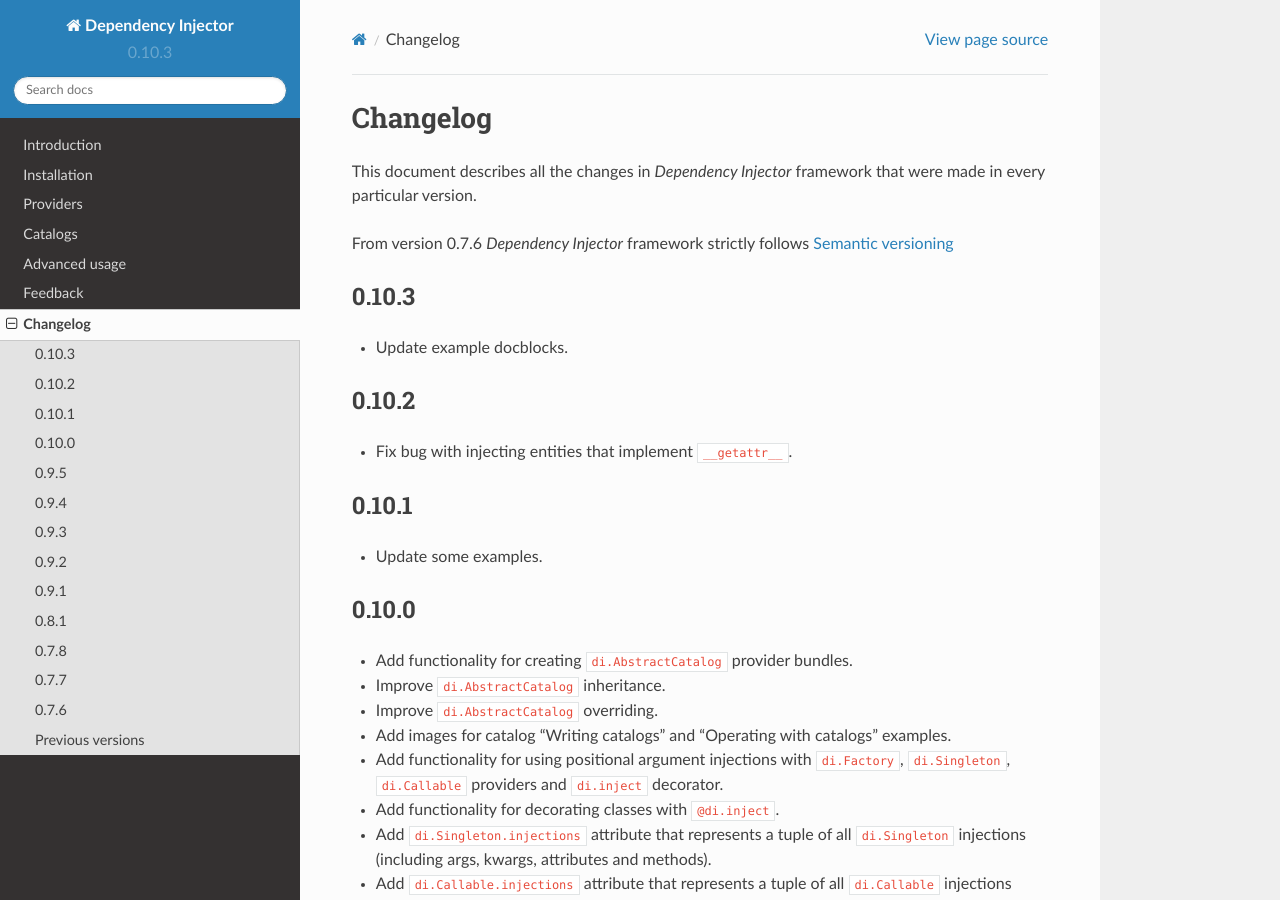
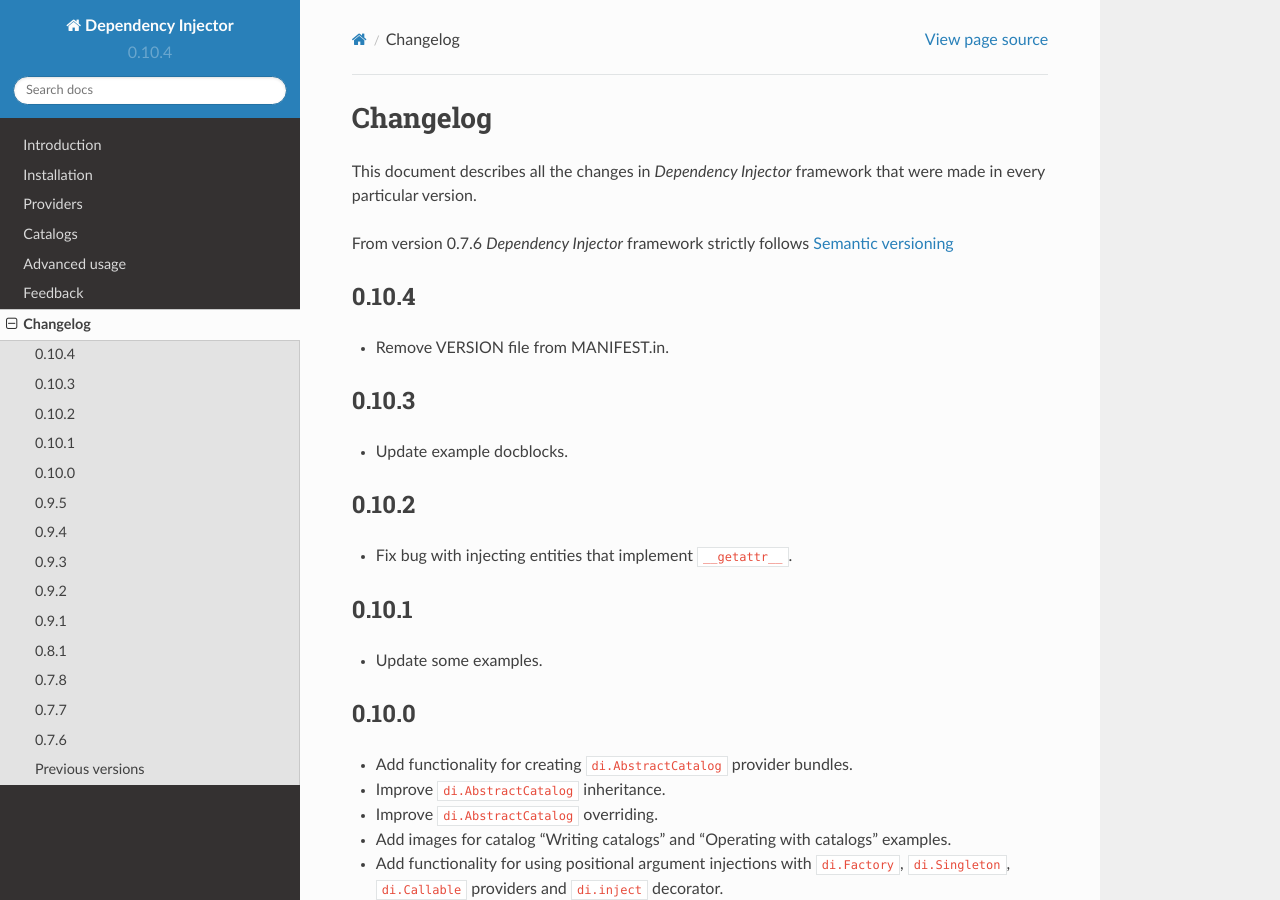
Before and after one commit to ets-labs/python-dependency-injector, a Sphinx documentation site: the page built from docs/main/changelog.rst, in a window 1280 px wide and 900 px high. Built offline with Sphinx 7.4.7 and the Read the Docs theme 2.0.0, drawn with Linux system fonts in a browser that asks for light colours.

Commit message:
0.10.4 release

```diff
--- a/dependency_injector/__init__.py
+++ b/dependency_injector/__init__.py
@@ -39,7 +39,7 @@ from .utils import ensure_is_catalog_bundle
 from .errors import Error
 
 
-VERSION = '0.10.3'
+VERSION = '0.10.4'
 
 
 __all__ = (
--- a/docs/main/changelog.rst
+++ b/docs/main/changelog.rst
@@ -6,6 +6,10 @@ that were made in every particular version.
 
 From version 0.7.6 *Dependency Injector* framework strictly
 follows `Semantic versioning`_
+
+0.10.4
+------
+- Remove VERSION file from MANIFEST.in.
 
 0.10.3
 ------
```
